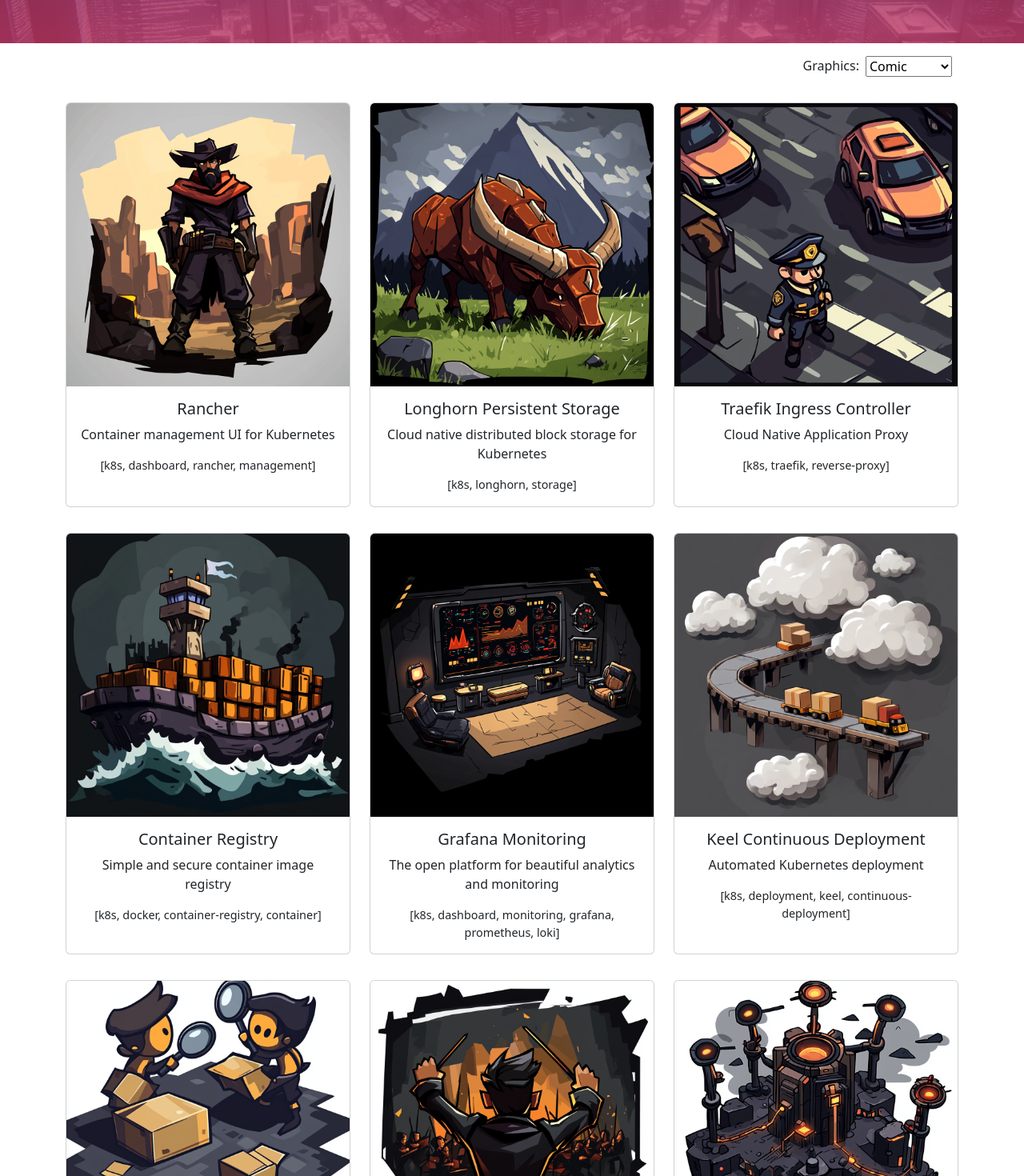
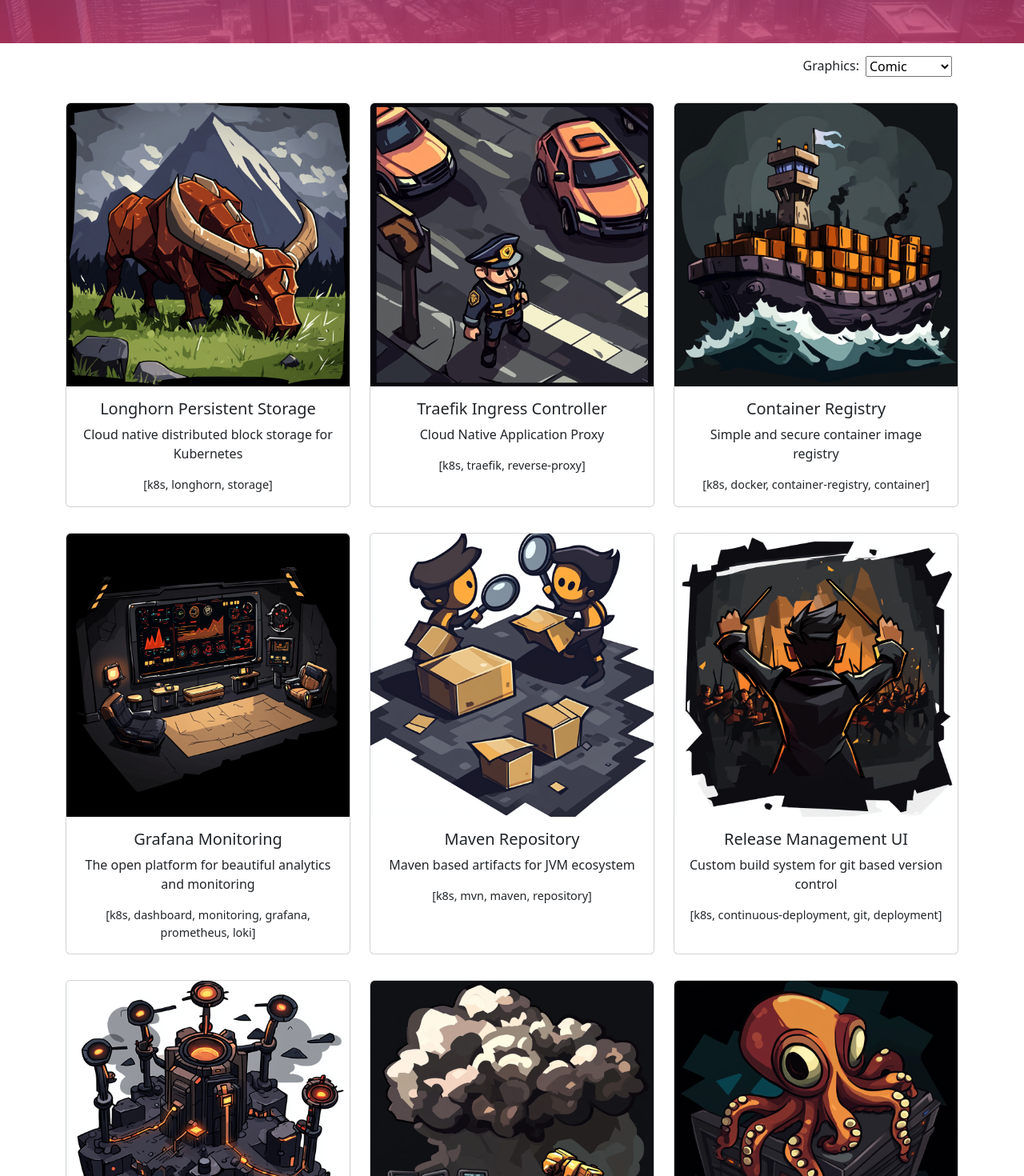
Before and after one commit to oglimmer/homepage-k8s, a Nuxt app: page / in a window 1280 px wide. Shown: the part 540-2010 px from the top of the page at 80% size. Built offline with nearby package versions, Linux system fonts and the light colour scheme.

Commit message:
Temporarily hide Rancher and Keel Continuous Deployment entries from data list

```diff
--- a/app.vue
+++ b/app.vue
@@ -34,16 +34,16 @@
 });
 
 const data = [
-    {
-        imageSrc: "rancher.jpeg",
-        title: "Rancher",
-        text: "Container management UI for Kubernetes",
-        linkData: [
-            ["https://minilinux.oglimmer.com/", "Dashboard"],
-            ["https://ranchermanager.docs.rancher.com/", "Documentation"],
-        ],
-        techList: "[k8s, dashboard, rancher, management]",
-    },
+    // {
+    //     imageSrc: "rancher.jpeg",
+    //     title: "Rancher",
+    //     text: "Container management UI for Kubernetes",
+    //     linkData: [
+    //         ["https://minilinux.oglimmer.com/", "Dashboard"],
+    //         ["https://ranchermanager.docs.rancher.com/", "Documentation"],
+    //     ],
+    //     techList: "[k8s, dashboard, rancher, management]",
+    // },
     {
         imageSrc: "longhorn.jpeg",
         title: "Longhorn Persistent Storage",
@@ -84,16 +84,16 @@
         ],
         techList: "[k8s, dashboard, monitoring, grafana, prometheus, loki]",
     },
-    {
-        imageSrc: "keel.jpeg",
-        title: "Keel Continuous Deployment",
-        text: "Automated Kubernetes deployment",
-        linkData: [
-            ["https://keel.oglimmer.com/", "Dashboard"],
-            ["https://keel.sh/", "Home page"],
-        ],
-        techList: "[k8s, deployment, keel, continuous-deployment]",
-    },
+    // {
+    //     imageSrc: "keel.jpeg",
+    //     title: "Keel Continuous Deployment",
+    //     text: "Automated Kubernetes deployment",
+    //     linkData: [
+    //         ["https://keel.oglimmer.com/", "Dashboard"],
+    //         ["https://keel.sh/", "Home page"],
+    //     ],
+    //     techList: "[k8s, deployment, keel, continuous-deployment]",
+    // },
     {
         imageSrc: "maven.jpeg",
         title: "Maven Repository",
```
